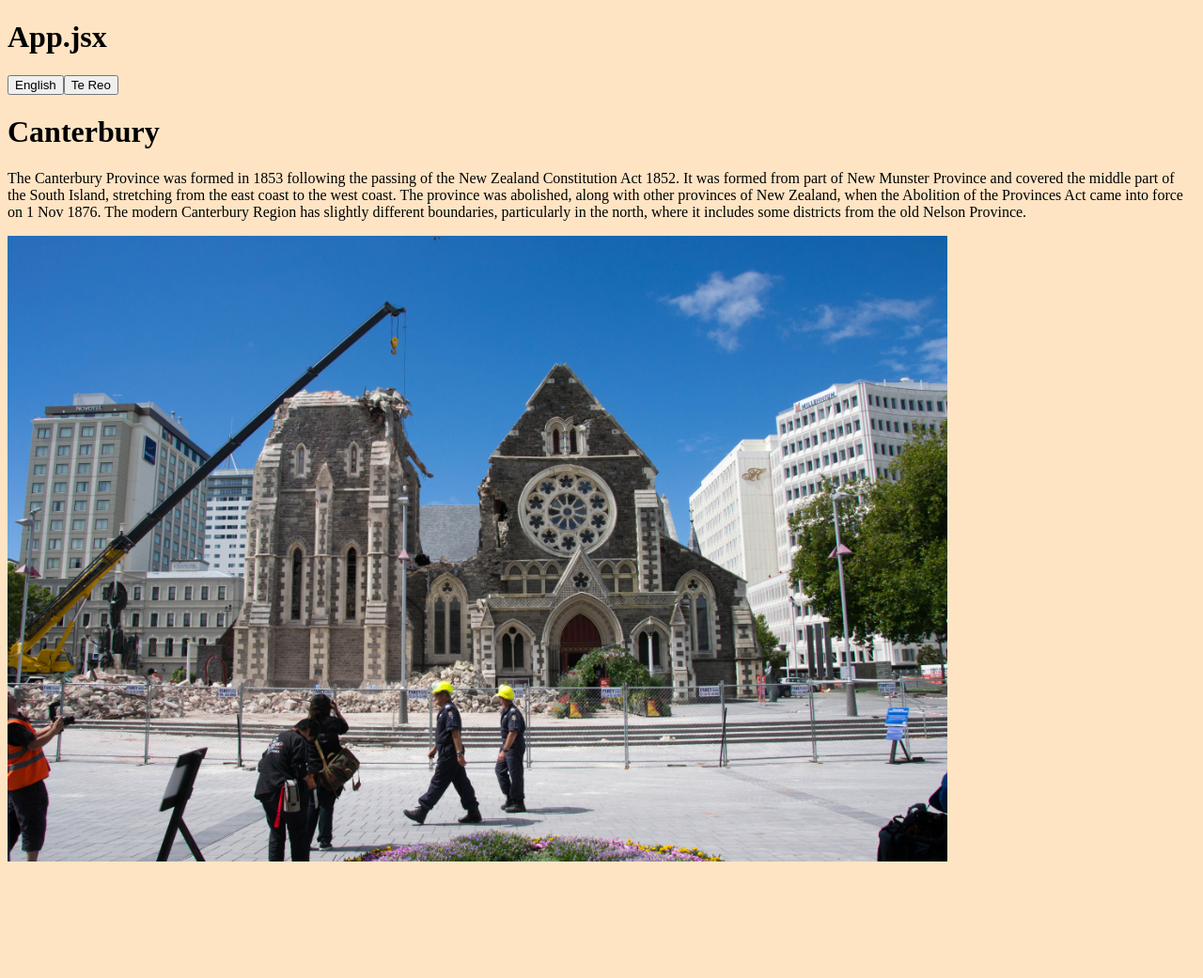
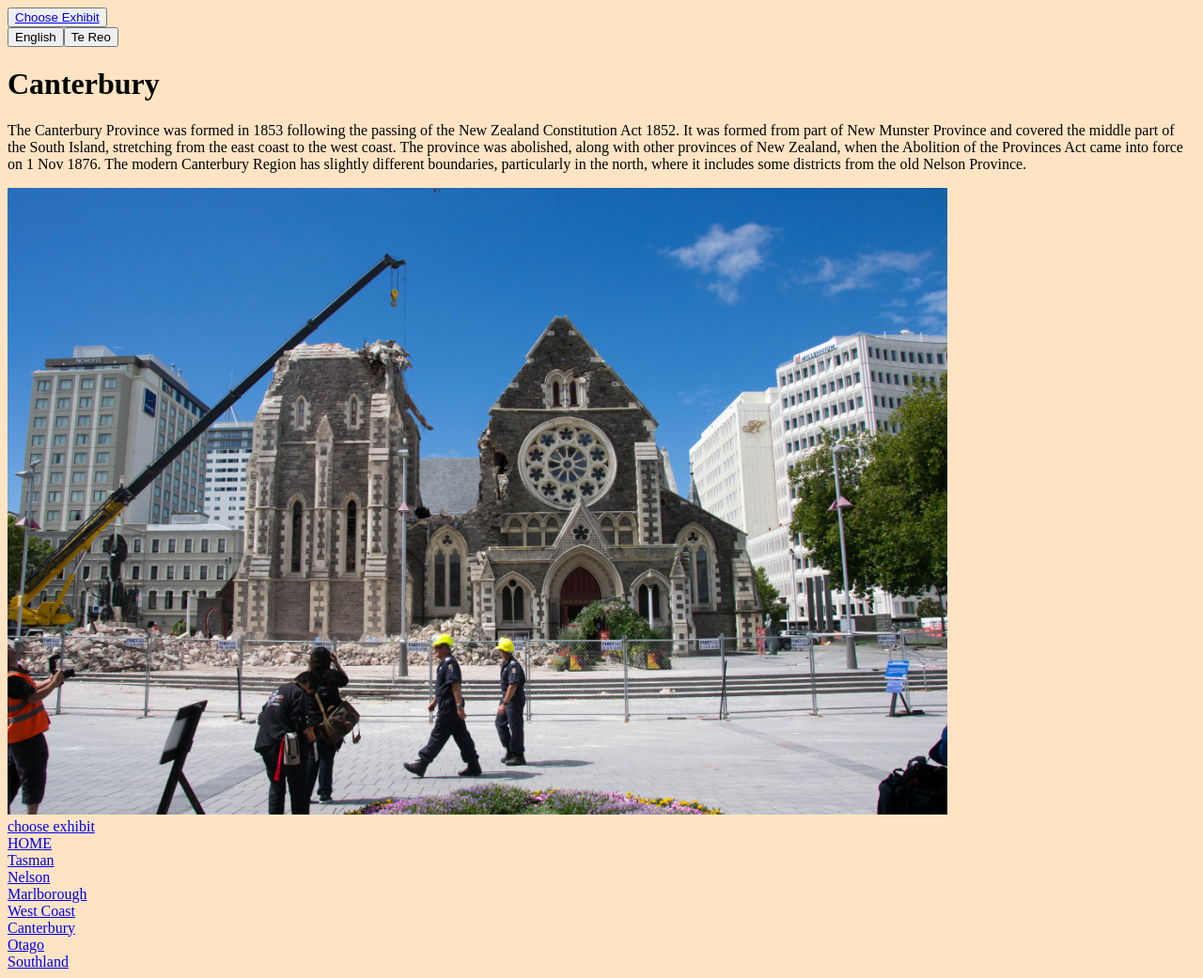
Before and after one commit to alexarlington/exhibit, a React (Create React App) app: page /south-island/canterbury in a window 1280 px wide. Shown: the whole page at 94% size. Before the commit the page ends 929 px from the top, so only its background shows below. Built offline with nearby package versions, Linux system fonts and the light colour scheme.

Commit message:
button component

```diff
--- a/src/App.jsx
+++ b/src/App.jsx
@@ -9,17 +9,14 @@ import Octopus from './components/Octopus.jsx'
 import SouthIsland from './components/SouthIsland.jsx'
 
 function App() {
-  const octoData = octopusExhibit.pages
-  const southIslandData = southIslandExhibit.pages
 
   return (
     <div>
-      <h1>App.jsx</h1>
 
       <Routes>
         <Route exact path="/" element={<Home />} />
-        <Route path="/octopus/:pagename" element={<Octopus data={octoData}/>} />
-        <Route path="/south-island/:pagename" element={<SouthIsland data={southIslandData}/>} />
+        <Route path="/octopus/:pagename" element={<Octopus data={octopusExhibit}/>} />
+        <Route path="/south-island/:pagename" element={<SouthIsland data={southIslandExhibit}/>} />
       </Routes>
 
     </div>
--- /dev/null
+++ b/src/components/Button.jsx
@@ -0,0 +1,30 @@
+import React from "react";
+import { Link } from 'react-router-dom'
+
+
+function Button(props) {
+
+  const url = props.page.data.exhibit
+  // const pageName = find.id
+  const pageName = props.page.data.pages[0].id
+  const stringFind = pageName.includes("home")
+  // stringFind //true or false
+  console.log(pageName)
+
+
+
+
+ return (
+  <div>
+   <button><Link to={`/`}>Choose Exhibit</Link></button>
+
+    {stringFind
+     ? null
+     : <button><Link to={`/${url}/${pageName}`}>Home</Link></button>}
+     <br />
+   </div>
+   )
+
+}
+
+ export default Button
--- a/src/components/Home.jsx
+++ b/src/components/Home.jsx
@@ -7,11 +7,11 @@ function Home() {
 
    return (<div>
     <p>
-      hi from Home.jsx
+      Click to see exhibit:
     </p>
     <p>
     <button><Link to={`/octopus/octopus-home`}>Octopus Exhibit</Link></button>
-    <button><Link to={`/south-island/south-island`}>South Island Exhibit </Link></button>
+    <button><Link to={`/south-island/south-island-home`}>South Island Exhibit </Link></button>
     </p>
 
    </div>)
--- a/src/components/Octopus.jsx
+++ b/src/components/Octopus.jsx
@@ -1,11 +1,13 @@
 import React, {useState} from "react";
-import { useParams } from 'react-router-dom'
+import { useParams, Link } from 'react-router-dom'
+import Button from './Button.jsx'
+
 
 
 
 function Octopus(props) {
   const { pagename } = useParams()
-  const array = props.data
+  const array = props.data.pages
   const find = array.find(x => {
     return x.id === pagename
   })
@@ -14,7 +16,6 @@ function Octopus(props) {
     return page.id === find.id
   })
   const octopus = findArray[index]
-
 
   const copyArray = find.copy
   const [state, setState] = useState("EN")
@@ -25,12 +26,15 @@ function Octopus(props) {
 
  return (
   <>
+  <Button page={props}/>
+  <div>
    <button onClick={() => setState("EN")} >
     English
    </button>
    <button onClick={() => setState("MI")} >
     Te Reo
    </button>
+  </div>
 
   <h1>
   {octopus.copy[indexLang].title}
@@ -42,6 +46,17 @@ function Octopus(props) {
     {octopus.copy[indexLang].description}
   </p>
   <img src={octopus.image.src} alt={octopus.image.alt}/>
+
+
+
+
+  <div>
+   <Link to={`/`}>choose exhibit</Link><br/>
+   <Link to={`/octopus/octopus-home`}>HOME</Link><br/>
+   <Link to={`/octopus/close-up-1`}>CLOSE UP ONE</Link><br/>
+   <Link to={`/octopus/close-up-2`}>CLOSE UP TWO</Link><br/>
+   <Link to={`/octopus/close-up-3`}>CLOSE UP THREE</Link><br/>
+  </div>
  </>
  );
 
--- a/src/components/SouthIsland.jsx
+++ b/src/components/SouthIsland.jsx
@@ -1,10 +1,11 @@
 import React, {useState} from "react";
-import { useParams } from 'react-router-dom'
+import { useParams, Link } from 'react-router-dom'
+import Button from './Button.jsx'
 
 
 function SouthIsland(props) {
  const { pagename } = useParams()
- const array = props.data
+ const array = props.data.pages
  const find = array.find(x => {
    return x.id === pagename
  })
@@ -25,12 +26,15 @@ function SouthIsland(props) {
 
 return (
 <>
-<button onClick={() => setState("EN")} >
+<Button page={props}/>
+<div>
+  <button onClick={() => setState("EN")} >
     English
    </button>
    <button onClick={() => setState("MI")} >
     Te Reo
    </button>
+</div>
 
   <h1>
   {southIsland.copy[indexLang].title}
@@ -42,6 +46,17 @@ return (
     {southIsland.copy[indexLang].description}
   </p>
   <img src={southIsland.image.src} alt={southIsland.image.alt}/>
+<div>
+<Link to={`/`}>choose exhibit</Link><br/>
+   <Link to={`/south-island/south-island-home`}>HOME</Link><br/>
+   <Link to={`/south-island/tasman`}>Tasman</Link><br/>
+   <Link to={`/south-island/nelson`}>Nelson</Link><br/>
+   <Link to={`/south-island/marlborough`}>Marlborough</Link><br/>
+   <Link to={`/south-island/west-coast`}>West Coast</Link><br/>
+   <Link to={`/south-island/canterbury`}>Canterbury</Link><br/>
+   <Link to={`/south-island/otago`}>Otago</Link><br/>
+   <Link to={`/south-island/southland`}>Southland</Link><br/>
+</div>
  </>
 );
 
--- a/src/exhibit1.json
+++ b/src/exhibit1.json
@@ -36,9 +36,9 @@
   "hotspots": null,
   "copy":[{
    "language": "EN",
-   "title": "Tricky wheke",
+   "title": null,
    "description": "A wheke (octopus) has no bones, so it can wedge its soft body into very small spaces.\n It is also expert at camouflage, helping it escape from predators. This species of wheke lives in tidal pools around Aotearoa.",
-   "subtitle": null
+   "subtitle": "Tricky wheke"
   },
    {
    "language": "MI",
@@ -57,9 +57,9 @@
   "hotspots": null,
   "copy":[{
    "language": "EN",
-   "title": "Tricky wheke",
+   "title": null,
    "description": "A wheke (octopus) has no bones, so it can wedge its soft body into very small spaces.\n It is also expert at camouflage, helping it escape from predators. This species of wheke lives in tidal pools around Aotearoa.",
-   "subtitle": null
+   "subtitle": "Tricky wheke"
   },
    {
    "language": "MI",
@@ -78,9 +78,9 @@
   "hotspots": null,
   "copy":[{
    "language": "EN",
-   "title": "Tricky wheke",
+   "title": null,
    "description": "A wheke (octopus) has no bones, so it can wedge its soft body into very small spaces.\n It is also expert at camouflage, helping it escape from predators. This species of wheke lives in tidal pools around Aotearoa.",
-   "subtitle": null
+   "subtitle": "Tricky wheke"
   },
    {
    "language": "MI",
--- a/src/exhibit2.json
+++ b/src/exhibit2.json
@@ -3,7 +3,7 @@
  "exhibit": "south-island",
  "pages": [
   {
-    "id": "south-island",
+    "id": "south-island-home",
     "image": {
       "src": "/images/south-island.png",
       "alt": "Map of South Island"
@@ -92,7 +92,7 @@
    ]
    },
    {
-    "id": "west coast",
+    "id": "west-coast",
     "image": {
       "src": "/images/west-coast.jpg",
       "alt": "West Coast rocks"
```
Also changed, not shown: 1 other file (tests, documents, lock files or other folders).
